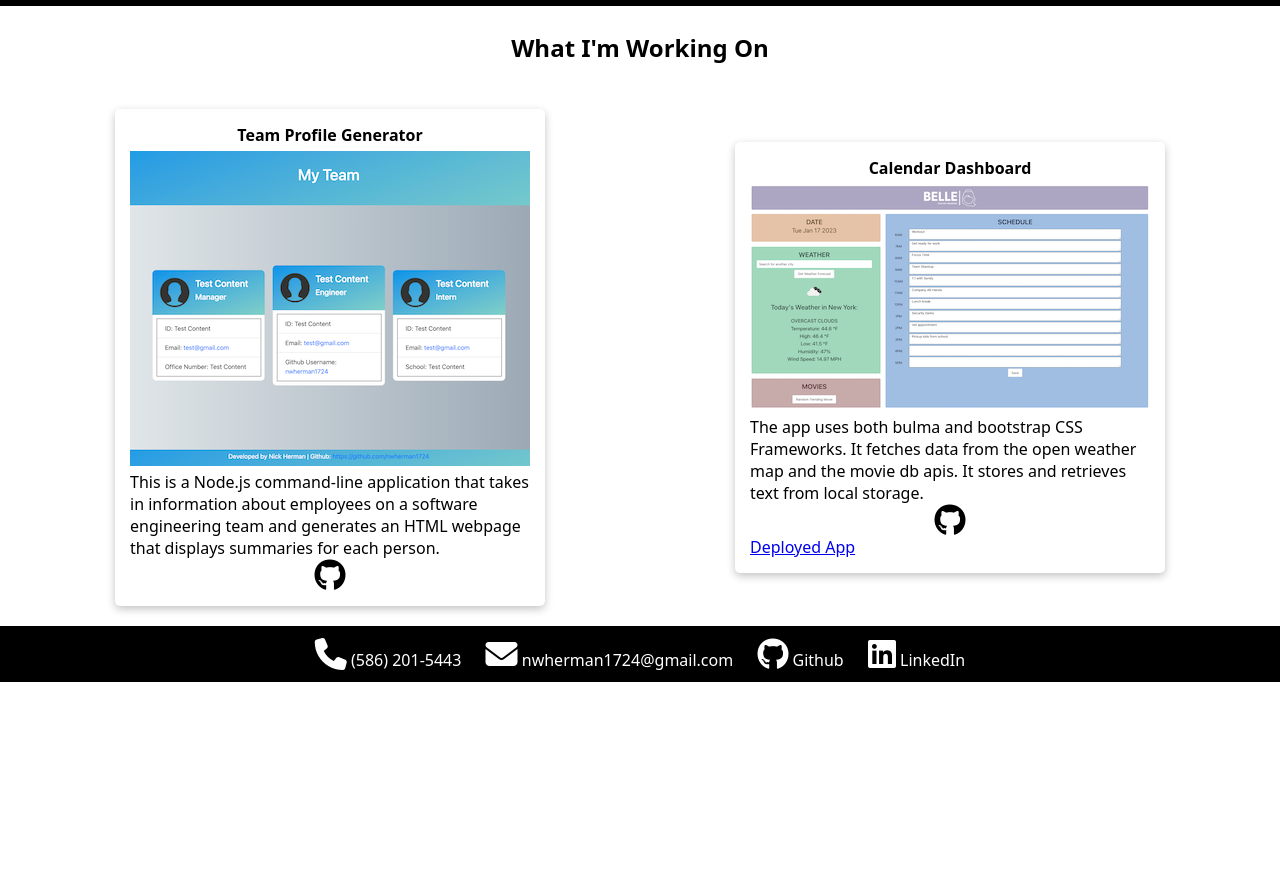
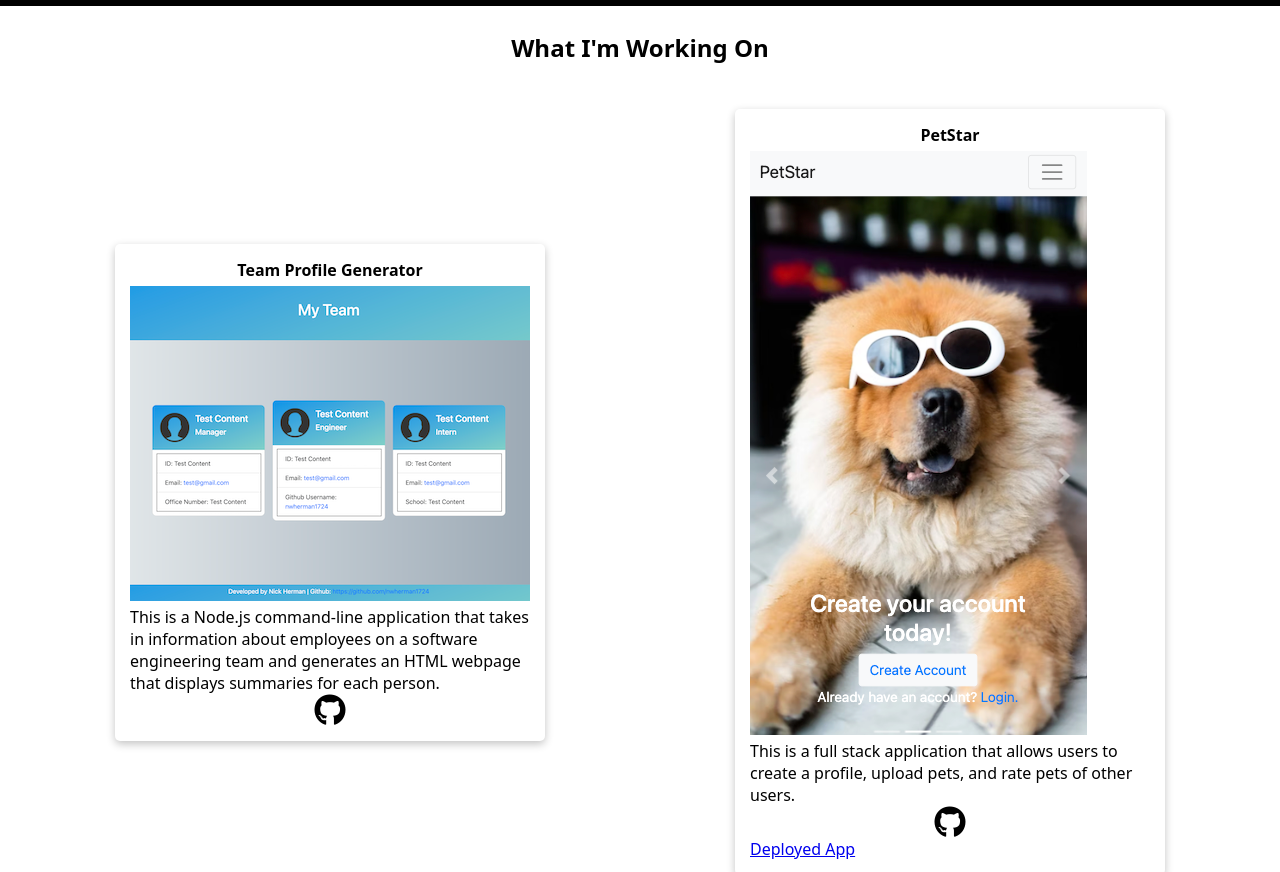
Before and after one commit to nwherman1724/portfolio, a plain HTML site: page index.html in a window 1280 px wide. Shown: the part 800-1672 px from the top of the page. Before the commit the page ends 1482 px from the top, so only its background shows below. Drawn offline with Linux system fonts and the light colour scheme.

Commit message:
added new project

```diff
--- a/index.html
+++ b/index.html
@@ -70,12 +70,12 @@
               </div>
 
               <div class="card">
-                <h4 class="cardTitle">Calendar Dashboard</h4>
-                  <img  src="./images/calendar-dashboard-sm.png" alt=" image cap">
+                <h4 class="cardTitle">PetStar</h4>
+                  <img  src="./images/PetStarHome.png" alt=" image cap">
                   <div>
-                    <p>The app uses both bulma and bootstrap CSS Frameworks. It fetches data from the open weather map and the movie db apis. It stores and retrieves text from local storage.</p>
-                    <a href="https://github.com/nwherman1724/Calendar-Dashboard"  class="link"><i class="fa-brands fa-github fa-2x center link"></i></a>
-                    <a href="https://nwherman1724.github.io/Calendar-Dashboard/">Deployed App</a>
+                    <p>This is a full stack application that allows users to create a profile, upload pets, and rate pets of other users.</p>
+                    <a href="https://github.com/Jacob-Jeffries/rmp"  class="link"><i class="fa-brands fa-github fa-2x center link"></i></a>
+                    <a href="https://murmuring-garden-13240.herokuapp.com/">Deployed App</a>
                   </div>
               </div>
             </div>
```
Also changed, not shown: images/PetStarHome.png (added), 1 other file.
